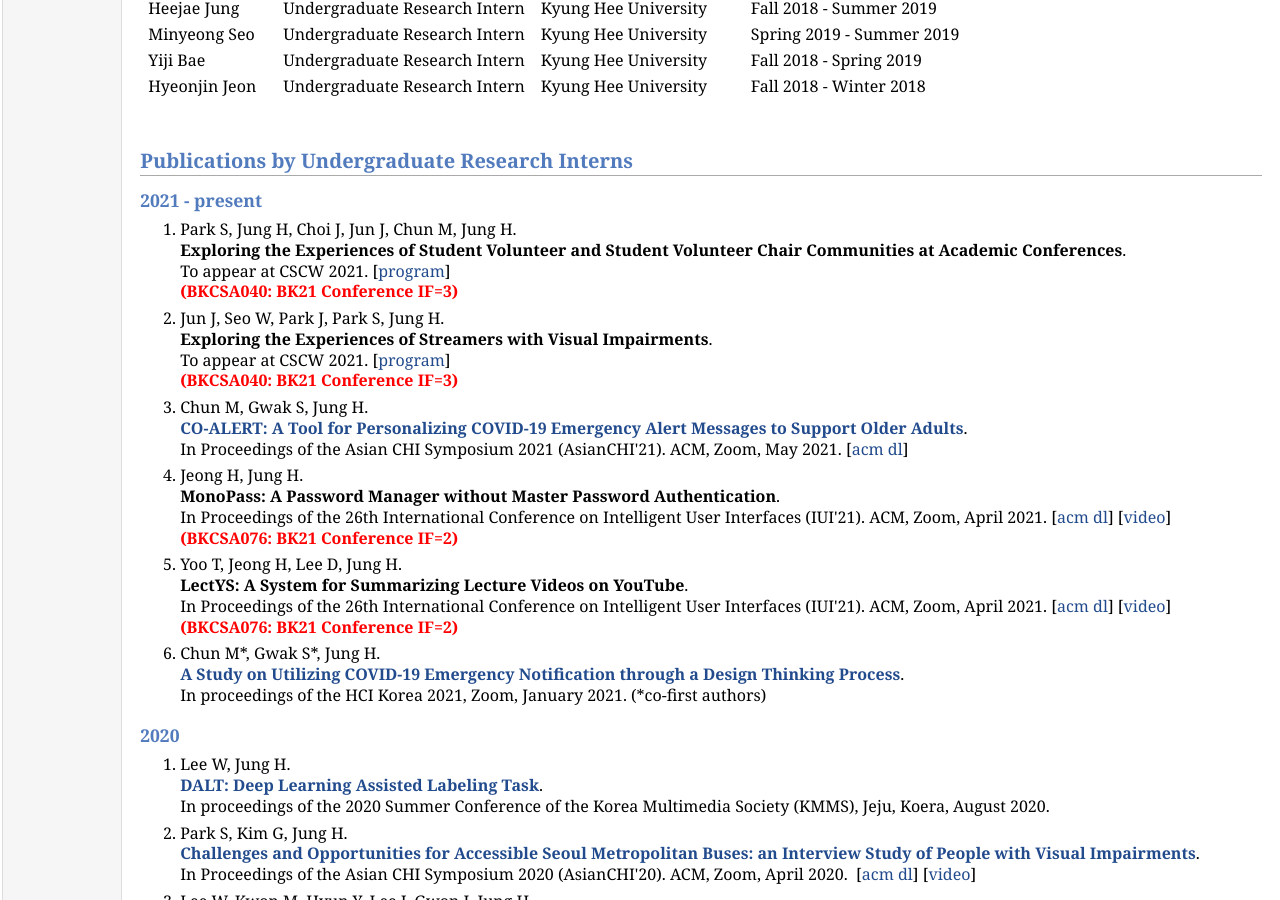
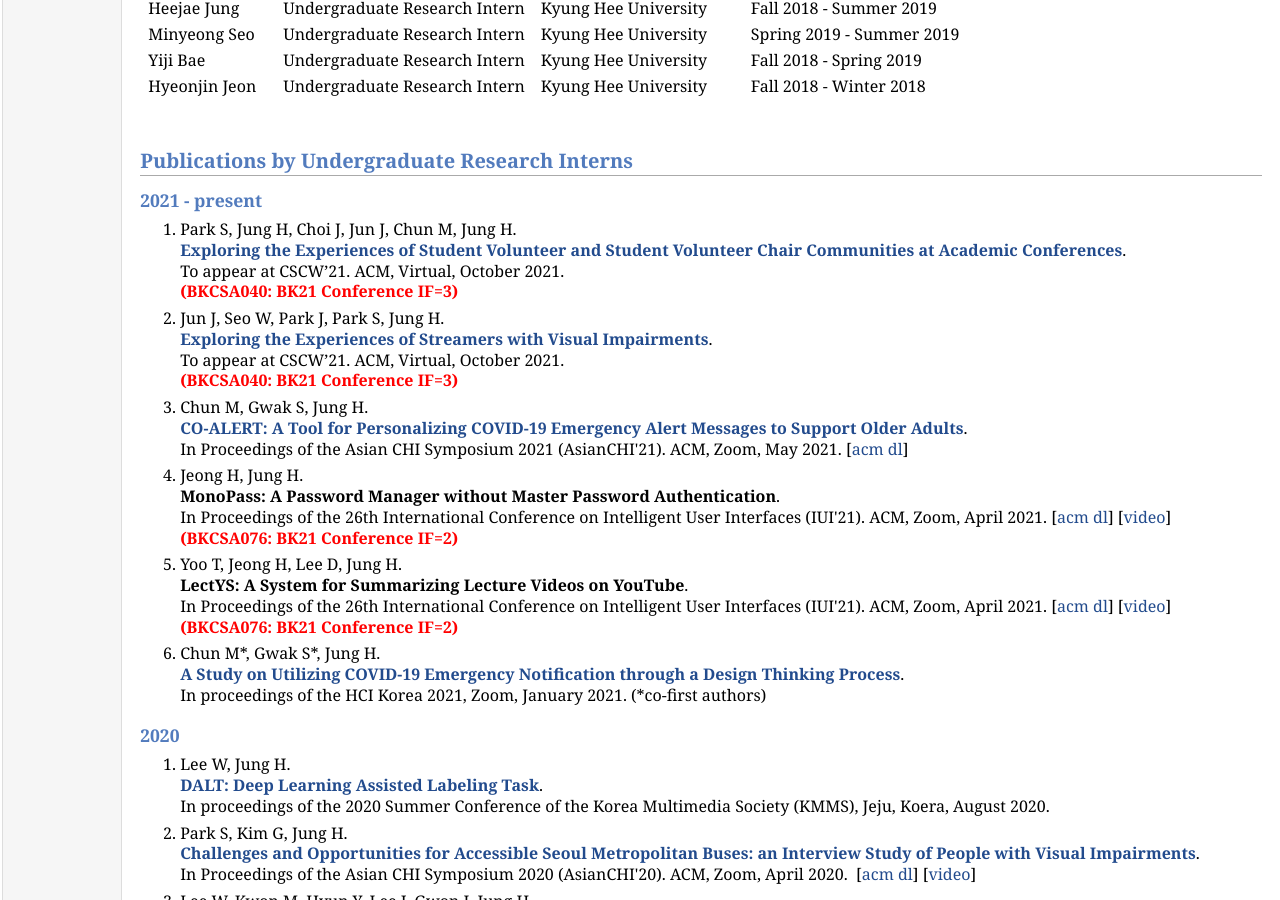
Before and after one commit to hcail/hcail-backup.github.io, a Jekyll site: the page people/people.html, which Jekyll copies as it is, in a window 1280 px wide and 900 px high, scrolled down 2057 px. Built offline with Jekyll 4.4.1, drawn with Linux system fonts in a browser that asks for light colours.

Commit message:
pub updated

```diff
--- a/people/people.html
+++ b/people/people.html
@@ -267,17 +267,18 @@
 <h3>2021 - present</h3>
 <ol>
   <li><p>Park S, Jung H, Choi J, Jun J, Chun M, Jung H.
-  <br /><font size=+0.5><b>Exploring the Experiences of Student Volunteer and Student Volunteer Chair Communities at Academic Conferences</b></font>.
-  <br />To appear at CSCW 2021.
-  [<a href="https://programs.sigchi.org/cscw/2021/program/content/64079">program</a>]
+  <br /><font size=+0.5>
+    <a href="https://programs.sigchi.org/cscw/2021/program/content/64079"><b>Exploring the Experiences of Student Volunteer and Student Volunteer Chair Communities at Academic Conferences</a></b></font>.
+  <br />To appear at CSCW’21. ACM, Virtual, October 2021.
   <!-- the Proceedings of the ACM on Human-Computer Interaction. 5, CSCW2, Article 455 (October 2021).-->
   <br /><font color=red size=+0.5><b>(BKCSA040: BK21 Conference IF=3)</b></font>
   </p>
   </li>
   <li><p>Jun J, Seo W, Park J, Park S, Jung H.
-  <br /><font size=+0.5><b>Exploring the Experiences of Streamers with Visual Impairments</b></font>.
-  <br />To appear at CSCW 2021.
-  [<a href="https://programs.sigchi.org/cscw/2021/program/content/64125">program</a>]
+  <br /><font size=+0.5>
+<a href="https://programs.sigchi.org/cscw/2021/program/content/64125">
+    <b>Exploring the Experiences of Streamers with Visual Impairments</b></a></font>.
+  <br />To appear at CSCW’21. ACM, Virtual, October 2021.
   <!-- the Proceedings of the ACM on Human-Computer Interaction. 5, CSCW2, Article 297 (October 2021).-->
   <br /><font color=red size=+0.5><b>(BKCSA040: BK21 Conference IF=3)</b></font>
   </p>
```
Also changed, not shown: projects/projects.html (+10 -2 lines), pub/pub.html (+7 -6 lines), 1 other file.
